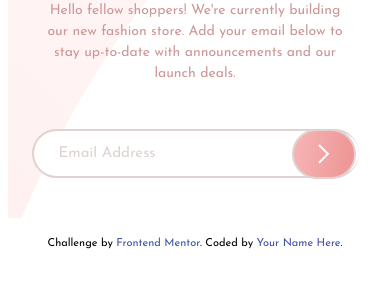
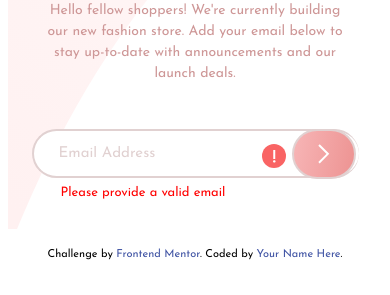
Before and after one commit to AlexandrVlasov83/Base-Apparel, a plain HTML site: page index.html in a window 390 px wide. Shown: the part 549-844 px from the top of the page. Drawn offline with Linux system fonts and the light colour scheme.

Commit message:
Work end

```diff
--- a/css/main.css
+++ b/css/main.css
@@ -98,7 +98,7 @@ body {
 	margin-bottom: 25px;
 }
 
-.content-main p {
+.main-subtitle {
 	color: hsl(0, 36%, 70%);
 	max-width: 430px;
 	line-height: 1.5;
@@ -107,8 +107,6 @@ body {
 
 .btn {
 	display: flex;
-	/*border: 2px solid #E1D1D1;*/
-	/*border-radius: 50px;*/
 	max-width: 450px;
 	position: relative;
 }
@@ -140,12 +138,17 @@ body {
 	background: linear-gradient(101deg, rgba(247,181,182,1) 1%, rgba(237,147,146,1) 100%);
 }
 
+.icon-error {
+	position: absolute;
+	transform: translateX(-65px);
+	/*display: none;*/
+}
+
 .mail {
 	border: 2px solid #E1D1D1;
 	border-top-left-radius: 50px;
 	border-bottom-left-radius: 50px;
 	border-right: none;
-	/*border-radius: 50px;*/
 	width: 400px;
 	color: #E1D1D1;
 	font-size: 15px;
@@ -158,10 +161,10 @@ body {
 	padding: 10px 0 10px 25px;
 }
 
-.add-btn {
-
+.info-error {
+	color: red;
+	font-size: 13px;
+	margin-top: 8px;
+	padding-left: 25px;
+	/*display: none;*/
 }
-
-.img {
-
-}
--- a/css/media.css
+++ b/css/media.css
@@ -70,7 +70,7 @@
 		line-height: 1.1;
 		margin-bottom: 20px;
 	}
-	.content-main p {
+	.main-subtitle {
 		text-align: center;
 		padding: 0 30px;
 		font-size: 14px;
@@ -78,10 +78,24 @@
 	.btn {
 		padding: 0 30px;
 		justify-content: center;
-		margin-bottom: 40px;
+		margin-bottom: 0;
 	}
 	.input {
 		transform: translateX(-27px);
 		width: 60px;
 	}
+	.input:active {
+		transform: translateX(-25px);
+	}
+	.mail:focus, .mail:hover {
+		font-size: 19px;
+		padding: 12px 0 12px 20px;
+	}
+	.info-error {
+		padding-left: 53px;
+		margin-bottom: 30px;
+	}
+	.icon-error {
+		transform: translateX(-50px);
+	}
 }
--- a/index.html
+++ b/index.html
@@ -21,16 +21,18 @@
         <div class="main-img"></div>
         <h1 class="title">We're</h1>
         <h2 class="subtitle">coming soon</h2>
-        <p>
+        <p class="main-subtitle">
           Hello fellow shoppers! We're currently building our new fashion store.
           Add your email below to stay up-to-date with announcements and our launch deals.
         </p>
         <div class="btn">
           <input class="mail" type="email" name="mail" size="40px" value="Email Address">
           <div class="input">
+            <img class="icon-error" src="./images/icon-error.svg">
             <img src="./images/icon-arrow.svg">
           </div>
         </div>
+        <p class="info-error">Please provide a valid email</p>
       </div>
     </div>
     <div class="img">
```
